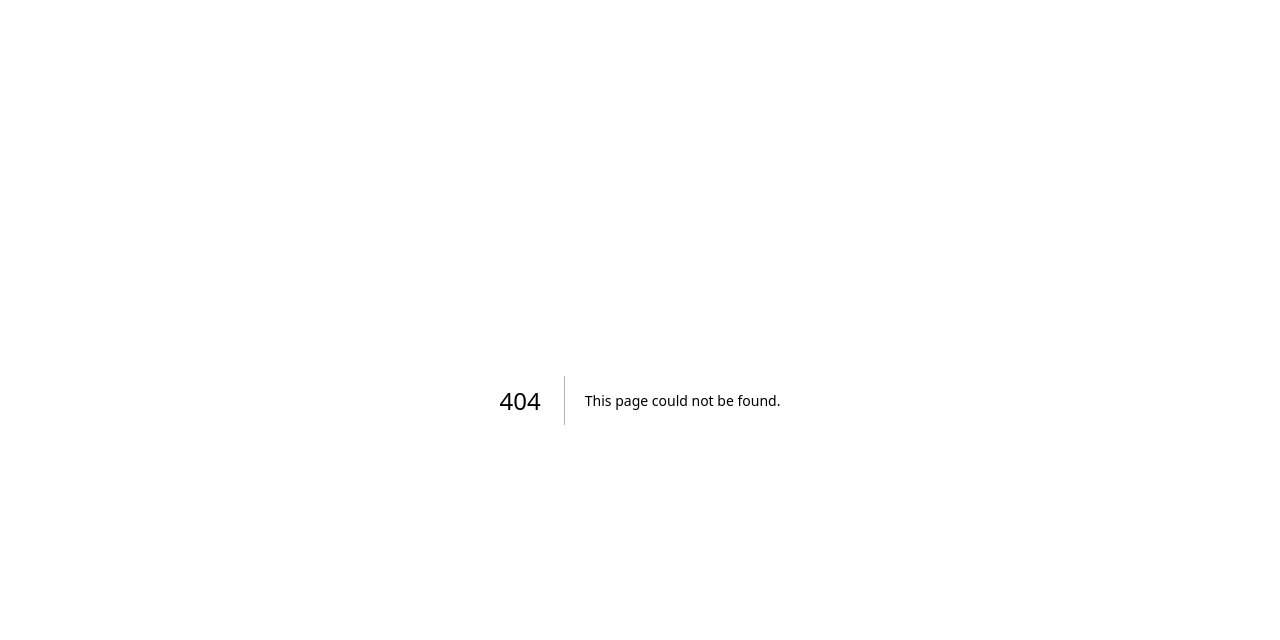
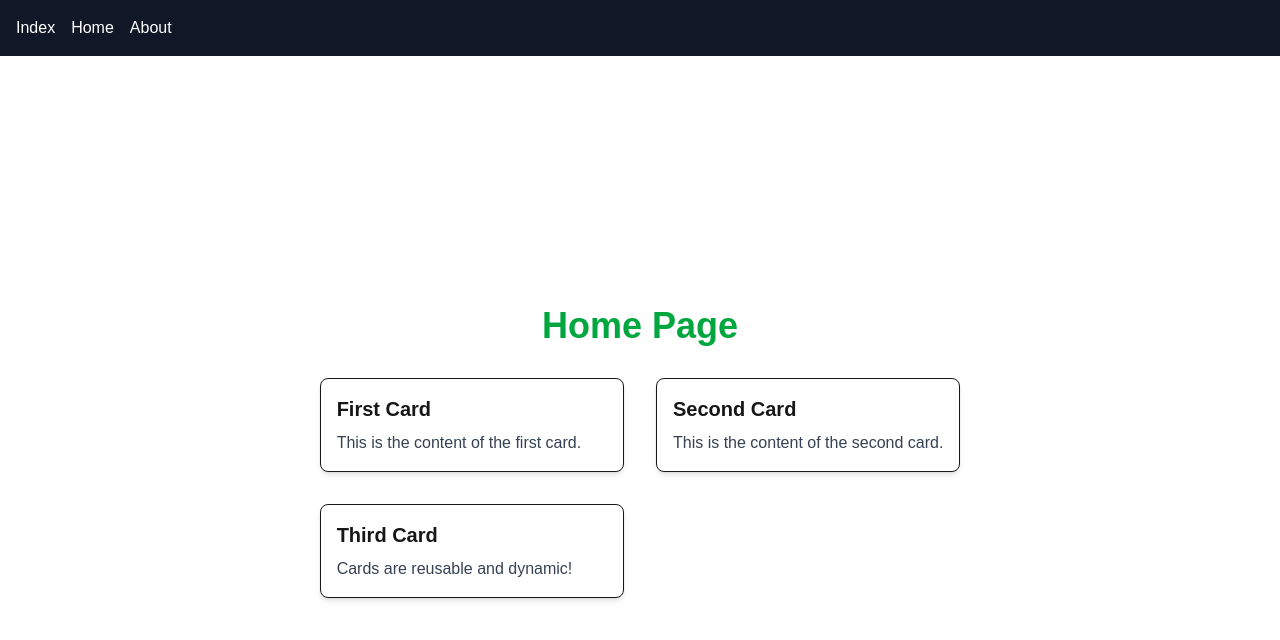
Before and after one commit to Brian-Kipyegon/alx-project-0x02-setup, a Next.js app in the folder alx-project-0x02/: page /home in a window 1280 px wide. Before the commit this address had no page. Shown: the top 640 px of the page. Built offline with nearby package versions, Linux system fonts and the light colour scheme.

Commit message:
feat: add reusable Card component and integrate it into Home page

```diff
--- /dev/null
+++ b/alx-project-0x02/components/common/Card.tsx
@@ -0,0 +1,10 @@
+import { CardProps } from "../../interfaces";
+
+export default function Card({ title, content }: CardProps) {
+  return (
+    <div className="border rounded-lg shadow-md p-4 m-2 bg-white max-w-sm">
+      <h2 className="text-xl font-bold mb-2">{title}</h2>
+      <p className="text-gray-700">{content}</p>
+    </div>
+  );
+}
--- a/alx-project-0x02/components/layout/Header.tsx
+++ b/alx-project-0x02/components/layout/Header.tsx
@@ -3,7 +3,8 @@ import Link from "next/link";
 export default function Header() {
   return (
     <header className="bg-gray-900 text-white p-4 flex space-x-4">
-      <Link href="/">Home</Link>
+      <Link href="/">Index</Link>
+      <Link href="/home">Home</Link>
       <Link href="/about">About</Link>
     </header>
   );
--- a/alx-project-0x02/interfaces/index.tsx
+++ b/alx-project-0x02/interfaces/index.tsx
@@ -3,3 +3,8 @@ export interface ExampleProps {
   title: string;
   content: string;
 }
+
+export interface CardProps {
+  title: string;
+  content: string;
+}
--- /dev/null
+++ b/alx-project-0x02/pages/about.tsx
@@ -0,0 +1,15 @@
+import Header from "../components/layout/Header";
+
+export default function AboutPage() {
+  return (
+    <div>
+      <Header />
+      <main className="flex flex-col items-center justify-center h-screen">
+        <h1 className="text-4xl font-bold text-purple-600">About Page</h1>
+        <p className="mt-4 text-lg text-gray-700">
+          This is the About page. ℹ️
+        </p>
+      </main>
+    </div>
+  );
+}
--- /dev/null
+++ b/alx-project-0x02/pages/home.tsx
@@ -0,0 +1,19 @@
+import Header from "../components/layout/Header";
+import Card from "../components/common/Card";
+
+export default function HomePage() {
+  return (
+    <div>
+      <Header />
+      <main className="flex flex-col items-center justify-center min-h-screen">
+        <h1 className="text-4xl font-bold text-green-600 mb-6">Home Page</h1>
+
+        <div className="grid grid-cols-1 md:grid-cols-2 gap-4">
+          <Card title="First Card" content="This is the content of the first card." />
+          <Card title="Second Card" content="This is the content of the second card." />
+          <Card title="Third Card" content="Cards are reusable and dynamic!" />
+        </div>
+      </main>
+    </div>
+  );
+}
```
